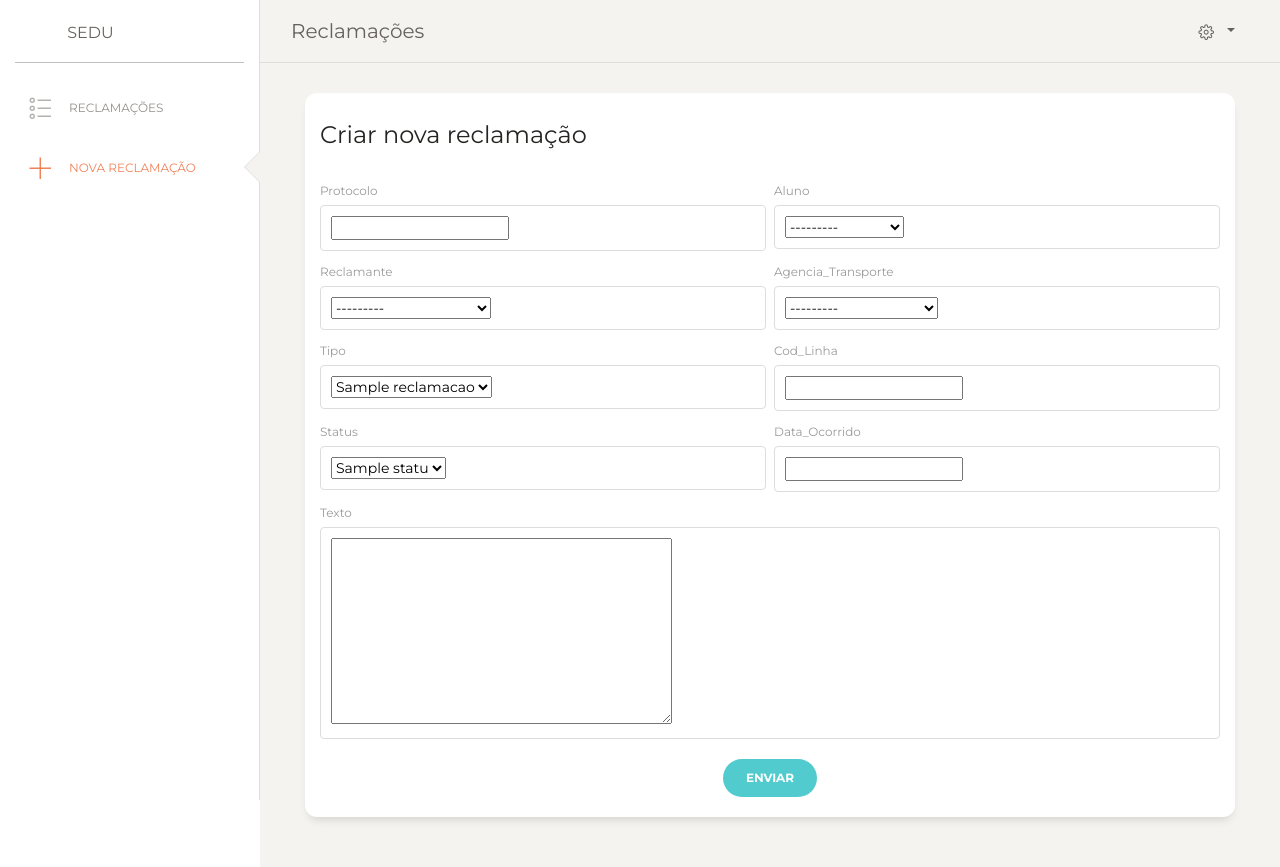
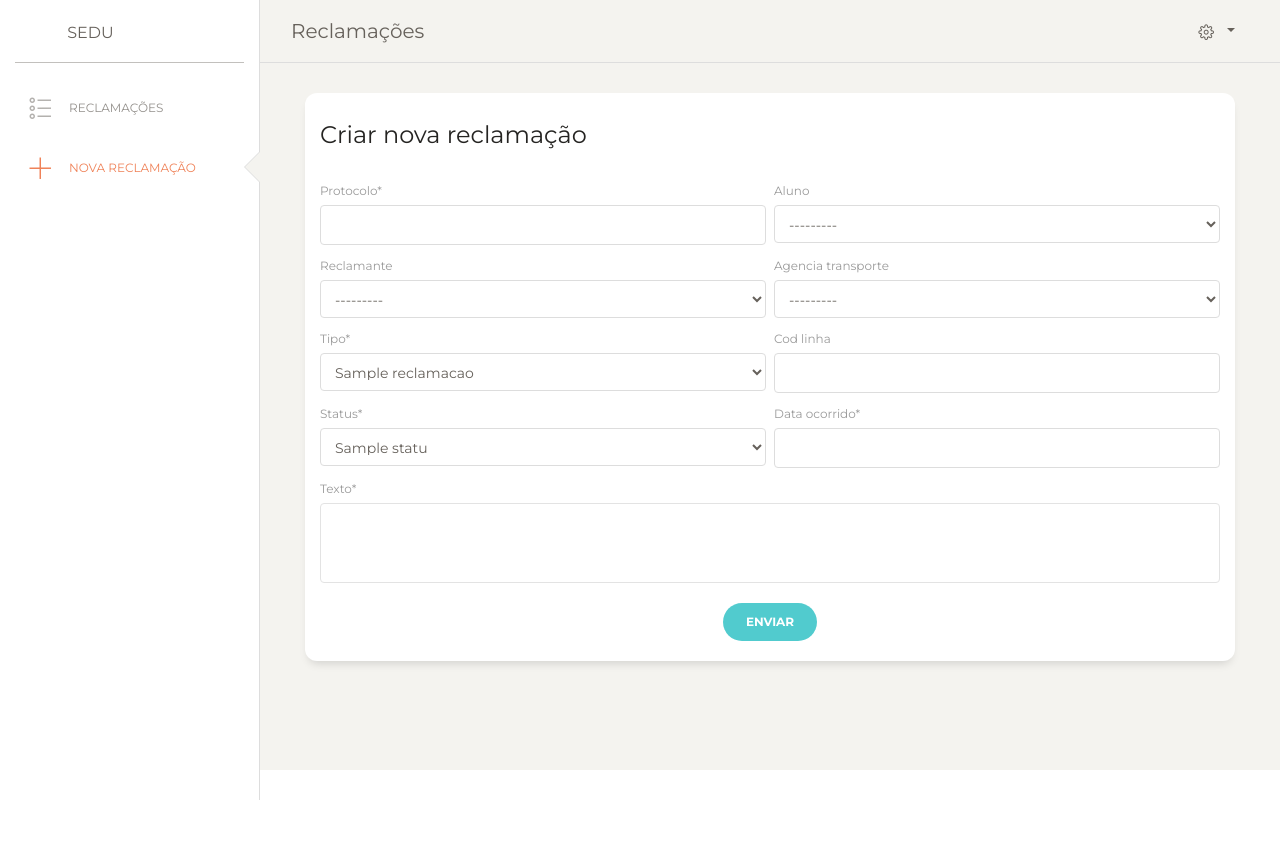
Before and after one commit to MatheusRBarbosa/sedu-denuncias, a Django app: page /web/reclamacao_create in a window 1280 px wide. After the commit the page ends 800 px from the top, so only its background shows below. Run offline with Django 3.2, Linux system fonts and the light colour scheme; a user stored in the database is signed in; tables that the repository leaves empty hold one stand-in row (values such as "Sample post"); some libraries are stand-ins or nearby versions.

Commit message:
fix(forms): adding crispy lib

```diff
--- a/sedu_webservice/denuncias/templates/denuncias/reclamacao_form.html
+++ b/sedu_webservice/denuncias/templates/denuncias/reclamacao_form.html
@@ -3,6 +3,8 @@
 {% block content-title%}Reclamações{% endblock %}
 
 {% block content-body %}
+
+{% load crispy_forms_tags %}
 
 <div class="col-md-12">
     <div class="card">
@@ -19,49 +21,43 @@
                 <div class="row">
                     <div class="col-md-6 pr-1">
                         <div class="form-group">
-                            <label>{{form.protocolo.html_name | title}}</label>
                             {% if request.resolver_match.url_name == "web_reclamacao_update" %}
-                                <div class="form-control">{{form.protocolo}}</div>
+                                <div>{{form.protocolo | as_crispy_field}}</div>
                             {% else %}
-                                <div class="form-control">{{form.protocolo}}</div>
+                                <div>{{form.protocolo | as_crispy_field}}</div>
                             {% endif %}
                         </div>
                     </div>
                     <div class="col-md-6 pl-1">
                         <div class="form-group">
-                            <label>{{form.aluno.html_name | title}}</label>
-                            <div class="form-control"> {{form.aluno}} </div>
+                            <div> {{form.aluno | as_crispy_field}} </div>
                         </div>
                     </div>
                 </div>
                 <div class="row">
                     <div class="col-md-6 pr-1">
                         <div class="form-group">
-                            <label>{{form.reclamante.html_name | title}}</label>
-                            <div class="form-control"> {{form.reclamante}} </div>
+                            <div> {{form.reclamante | as_crispy_field}} </div>
                         </div>
                     </div>
                     <div class="col-md-6 pl-1">
                         <div class="form-group">
-                            <label>{{form.agencia_transporte.html_name | title}}</label>
-                            <div class="form-control"> {{form.agencia_transporte}} </div>
+                            <div> {{form.agencia_transporte | as_crispy_field}} </div>
                         </div>
                     </div>
                 </div>
                 <div class="row">
                     <div class="col-md-6 pr-1">
                         <div class="form-group">
-                            <label>{{form.tipo.html_name | title}}</label>
-                            <div class="form-control"> {{form.tipo}} </div>
+                            <div> {{form.tipo | as_crispy_field}} </div>
                         </div>
                     </div>
                     <div class="col-md-6 pl-1">
                         <div class="form-group">
-                            <label>{{form.cod_linha.html_name | title}}</label>
                             {% if request.resolver_match.url_name == "web_reclamacao_update" %}
-                                <div class="form-control">{{form.cod_linha}}</div>
+                                <div>{{form.cod_linha | as_crispy_field}}</div>
                             {% else %}
-                                <div class="form-control">{{form.cod_linha}}</div>
+                                <div>{{form.cod_linha | as_crispy_field}}</div>
                             {% endif %}
                         </div>
                     </div>
@@ -69,17 +65,15 @@
                 <div class="row">
                     <div class="col-md-6 pr-1">
                         <div class="form-group">
-                            <label>{{form.status.html_name | title}}</label>
-                            <div class="form-control"> {{form.status}} </div>
+                            <div>{{form.status | as_crispy_field}}</div>
                         </div>
                     </div>
                     <div class="col-md-6 pl-1">
                         <div class="form-group">
-                            <label>{{form.data_ocorrido.html_name | title}}</label>
                             {% if request.resolver_match.url_name == "web_reclamacao_update" %}
-                                <div class="form-control">{{form.data_ocorrido}}</div>
+                                <div>{{form.data_ocorrido | as_crispy_field}}</div>
                             {% else %}
-                                <div class="form-control">{{form.data_ocorrido}}</div>
+                                <div>{{form.data_ocorrido | as_crispy_field}}</div>
                             {% endif %}
                         </div>
                     </div>
@@ -87,8 +81,7 @@
                 <div class="row">
                     <div class="col-md-12">
                         <div class="form-group">
-                            <label>{{form.texto.html_name | title}}</label>
-                            <div class="form-control">{{form.texto}}</div>
+                            <div>{{form.texto | as_crispy_field}}</div>
                         </div>
                     </div>
                 </div>
--- a/sedu_webservice/sedu_webservice/settings.py
+++ b/sedu_webservice/sedu_webservice/settings.py
@@ -45,7 +45,10 @@ INSTALLED_APPS = [
     'denuncias',
     'rest_framework',
     'drf_yasg',
+    'crispy_forms',
 ]
+
+CRISPY_TEMPLATE_PACK = 'bootstrap4'
 
 MIDDLEWARE = [
     'django.middleware.security.SecurityMiddleware',
```
